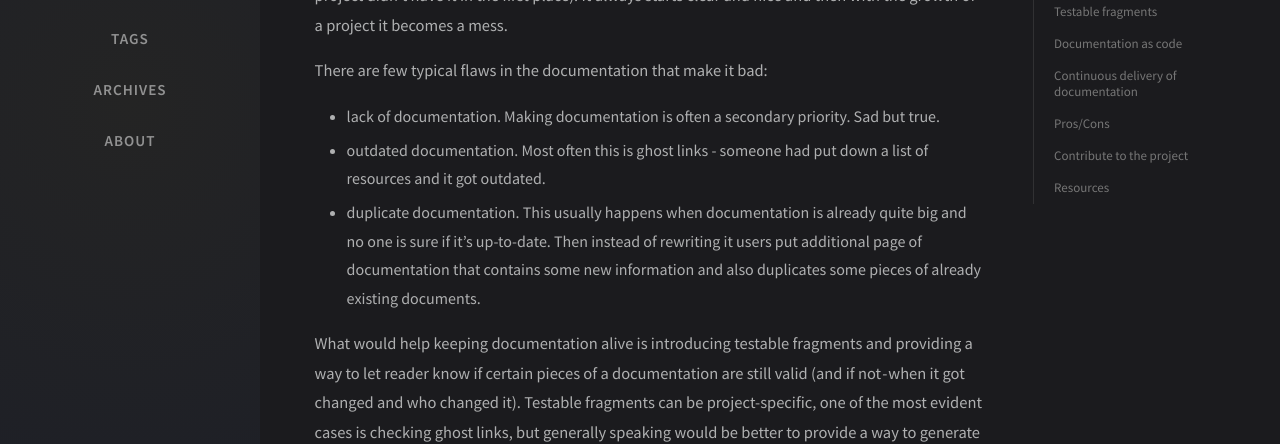
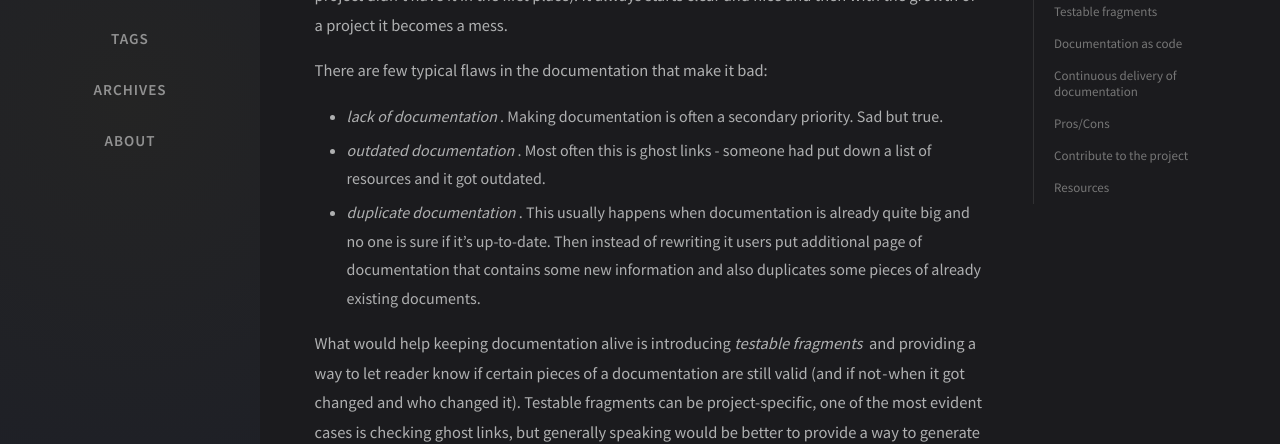
Before and after one commit to serdarkurbanov/serdarkurbanov.github.io, a Jekyll site: the page built from _posts/2019-10-01-dacdoc-intro.md, in a window 1280 px wide and 900 px high. Shown: the part 343-787 px from the top of the window. Built offline with Jekyll 4.4.1, drawn with Linux system fonts in a browser that asks for light colours; nearby versions of some CDN libraries; comment, search, counter and statistics services are not loaded; some of the changed text lies outside the part shown.

Commit message:
dacdoc intro: fixes

````diff
--- a/_posts/2019-10-01-dacdoc-intro.md
+++ b/_posts/2019-10-01-dacdoc-intro.md
@@ -12,11 +12,11 @@ image: /assets/img/sample/2019-10-01-dacdoc-intro/dacdoc_img_1.jpeg
 Nearly every project I was working on had problems with a technical documentation (unless a project didn't have it in the first place). It always starts clear and nice and then with the growth of a project it becomes a mess.
 
 There are few typical flaws in the documentation that make it bad:
-* lack of documentation. Making documentation is often a secondary priority. Sad but true.
-* outdated documentation. Most often this is ghost links - someone had put down a list of resources and it got outdated.
-* duplicate documentation. This usually happens when documentation is already quite big and no one is sure if it's up-to-date. Then instead of rewriting it users put additional page of documentation that contains some new information and also duplicates some pieces of already existing documents.
+* *lack of documentation*. Making documentation is often a secondary priority. Sad but true.
+* *outdated documentation*. Most often this is ghost links - someone had put down a list of resources and it got outdated.
+* *duplicate documentation*. This usually happens when documentation is already quite big and no one is sure if it's up-to-date. Then instead of rewriting it users put additional page of documentation that contains some new information and also duplicates some pieces of already existing documents.
 
-What would help keeping documentation alive is introducing testable fragments and providing a way to let reader know if certain pieces of a documentation are still valid (and if not - when it got changed and who changed it). Testable fragments can be project-specific, one of the most evident cases is checking ghost links, but generally speaking would be better to provide a way to generate custom checks around testable fragments. Examples can be checking DB connection, checking sequence of bash commands, checking list of users etc.
+What would help keeping documentation alive is introducing *testable fragments* and providing a way to let reader know if certain pieces of a documentation are still valid (and if not - when it got changed and who changed it). Testable fragments can be project-specific, one of the most evident cases is checking ghost links, but generally speaking would be better to provide a way to generate custom checks around testable fragments. Examples can be checking DB connection, checking sequence of bash commands, checking list of users etc.
 
 Components that can be used to implement this idea are:
 * repo
@@ -44,7 +44,7 @@ After compilation dacdoc will remove DACDOC keyword, leave the fragment intact a
 > ![...](dacdoc-resources/circle-red-12px.png) my custom testable fragment
 
 ## Documentation as code
-dacdoc-maven-plugin treats your documentation folder as maven project so you'll need pom.xml in the root of the documentation project to make it work. The essential part of pom file is reference to plugin, so you can run compile command. The best example would be pom file that is used in dacdoc project itself - you can find it here.
+dacdoc-maven-plugin treats your documentation folder as maven project so you'll need `pom.xml` in the root of the documentation project to make it work. The essential part of pom file is reference to plugin, so you can run compile command. The best example would be pom file that is used in dacdoc project itself - you can find it here.
 
 Compiling your documentation is done with compile comand. It transforms your markdown files, supplementing testable fragments with validity indicators.
 ```terminal
@@ -67,11 +67,11 @@ For example, here's the Travis CI file from gh-pages-development branch of dacdo
 
 This is what happens in CI step by step:
 ```terminal
-git checkout -b gh-pages; git pull; | checkout documentation release branch and pull from origin
-git reset --hard gh-pages-development; | replace all content with files from documentation development branch
-mvn clean compile; |compile documentation project (necessary step if there are custom checks)
-mvn com.github.flussig:dacdoc-maven-plugin:compile; | run dacdoc-maven-plugin and perform all the checks
-git add .; git commit -m "release documentation"; | commit changes to release branch
+git checkout -b gh-pages; git pull; | checkout documentation release branch and pull from origin \
+git reset --hard gh-pages-development; | replace all content with files from documentation development branch \
+mvn clean compile; |compile documentation project (necessary step if there are custom checks) \
+mvn com.github.flussig:dacdoc-maven-plugin:compile; | run dacdoc-maven-plugin and perform all the checks \
+git add .; git commit -m "release documentation"; | commit changes to release branch \
 git push --force gh-pages; | push to release origin
 ```
 
````
